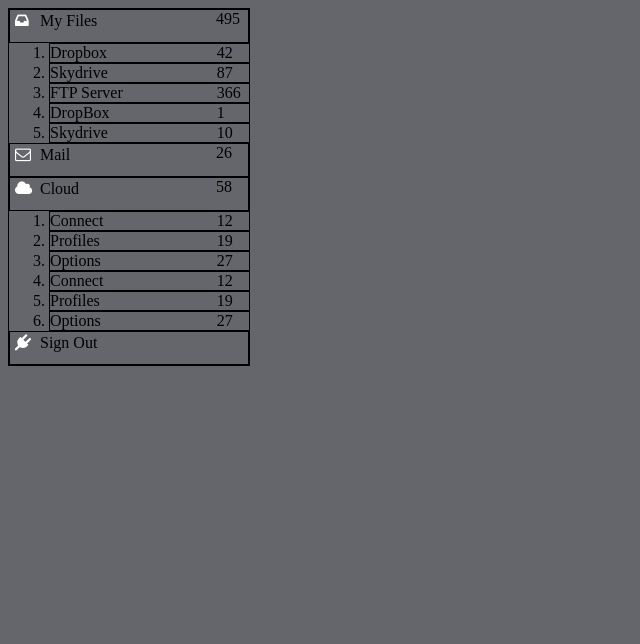
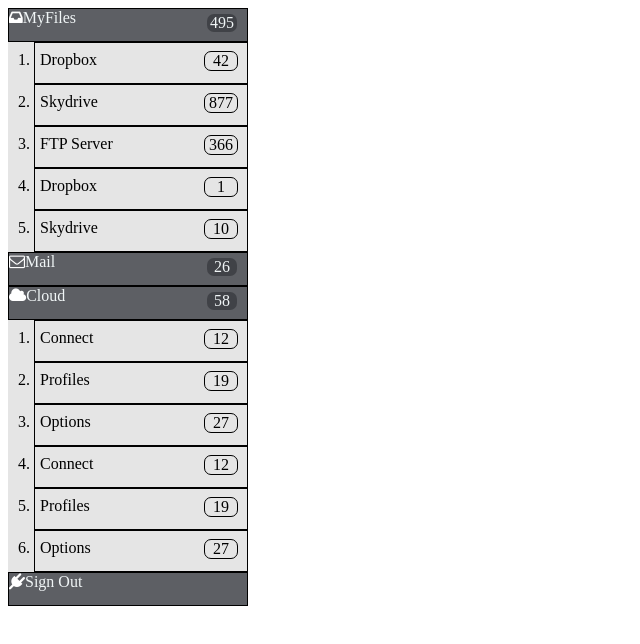
Before and after one commit to tumbando/congenial-parakeet, a plain HTML site: page index.html in a window 1280 px wide. Shown: the whole page, without its empty margins (0-640 px from the left). Drawn offline with nearby package versions, Linux system fonts and the light colour scheme.

Commit message:
restructred html layout

```diff
--- a/index.html
+++ b/index.html
@@ -9,73 +9,51 @@
 </head>
 
 <body>
-    <div class="container">
-        <div class="tab"><i class="fa fa-inbox fa-inverse" aria-hidden="true"></i>My Files
-            <div class="tabCounter">495</div>
+  <div class="container">
+
+
+    <div class="tab">
+        <div class="topTab">
+            <i class="fa fa-inbox fa-inverse" aria-hidden="true"></i>MyFiles
+            <div class="topTabCounter">495</div>
         </div>
+
         <ol>
-            <li>
-                <div class="content">Dropbox
-                    <div class="counter">42</div></div>
+          <li>Dropbox<div class="counter">42</div></li>
+          <li>Skydrive<div class="counter">877</div></li>
+          <li>FTP Server<div class="counter">366</div></li>
+          <li>Dropbox<div class="counter">1</div></li>
+          <li>Skydrive<div class="counter">10</div></li>
+        </ol>
+    </div>
+    <div class="tab">
+        <div class="topTab">
+            <i class="fa fa-envelope-o fa-inverse" aria-hidden="true"></i>Mail
+            <div class="topTabCounter">26</div>
+        </div>
+    </div>
+    <div class="tab">
+        <div class="topTab">
+            <i class="fa fa-cloud fa-inverse" aria-hidden="true"></i>Cloud
+            <div class="topTabCounter">58</div>
+        </div>
 
-            </li>
-            <li>
-                <div class="content">Skydrive
-                    <div class="counter">87</div></div>
-            </li>
-            <li>
-                <div class="content">FTP Server
-                    <div class="counter">366</div></div>
-            </li>
-            <li>
-                <div class="content">DropBox
-                    <div class="counter">1</div></div>
-            </li>
-            <li>
-                <div class="content">Skydrive
-                    <div class="counter">10</div></div>
-            </li>
+        <ol>
+          <li>Connect<div class="counter">12</div></li>
+          <li>Profiles<div class="counter">19</div></li>
+          <li>Options<div class="counter">27</div></li>
+          <li>Connect<div class="counter">12</div></li>
+          <li>Profiles<div class="counter">19</div></li>
+          <li>Options<div class="counter">27</div></li>
         </ol>
-        <div class="tab"><i class="fa fa-envelope-o fa-inverse" aria-hidden="true"></i>Mail
-            <div class="tabCounter">26</div>
+    </div>
+    <div class="tab">
+        <div class="topTab">
+            <i class="fa fa-plug fa-inverse" aria-hidden="true"></i>Sign Out
         </div>
-        <div class="tab"><i class="fa fa-cloud fa-inverse" aria-hidden="true"></i>Cloud
-            <div class="tabCounter">58</div>
-        </div>
-        <ol>
-            <li>
-                <div class="content">Connect
-                    <div class="counter">12</div>
-                </div>
-            </li>
-            <li>
-                <div class="content">Profiles
-                    <div class="counter">19</div>
-                </div>
-            </li>
-            <li>
-                <div class="content">Options
-                    <div class="counter">27</div>
-                </div>
-            </li>
-            <li>
-                <div class="content">Connect
-                    <div class="counter">12</div>
-                </div>
-            </li>
-            <li>
-                <div class="content">Profiles
-                    <div class="counter">19</div>
-                </div>
-            </li>
-            <li>
-                <div class="content">Options
-                    <div class="counter">27</div>
-                </div>
-            </li>
-        </ol>
-        <div class="tab"><i class="fa fa-plug fa-inverse" aria-hidden="true"></i>Sign Out</div>
     </div>
+
+</div>
     <script src="https://code.jquery.com/jquery-3.0.0.min.js" integrity="sha256-JmvOoLtYsmqlsWxa7mDSLMwa6dZ9rrIdtrrVYRnDRH0=" crossorigin="anonymous"></script>
     <script type="text/javascript" src="main.js"></script>
 </body>
--- a/main.js
+++ b/main.js
@@ -1,11 +1,16 @@
-$(document).ready(function() {
-  $('.tab').on('click', function(evt){
-    $('ol').slideUp();
-      // $('.counter').toggleClass('hidden');
-  });
-
-//   var $tab=$('.tab');
-// $tab.on('click', function(){
-//   $('.container').slideDown();
+// $(document).ready(function() {
+//     $('.tab').on('click', function(evt) {
+//         $('ol').addClass('hidden');
+//         $(this).children('ol').removeClass('hidden');
+//
+//         //   var $tab=$('.tab');
+//         // $tab.on('click', function(){
+//         //   $('.container').slideDown();
+//         // });
+//     });
 // });
-});
+//
+//
+//
+// //when i click on ANY tab, give ALL content hidden class,
+// //then remove it from whatever tab was clicked.
--- a/styles/main.css
+++ b/styles/main.css
@@ -1,50 +1,84 @@
-*{
-  background-color: #64666b;
+.container {
+    width: 15rem;
+    /*border: 1px solid black;*/
+    /*height: 37.4rem;*/
+    /*background-color: red;*/
 }
 
-.container {
-  width: 15rem;
+.topTab {
   border: 1px solid black;
-}
-.tab {
-  border: 1px solid black;
-  height: 2rem;
+  height:2rem;
+  background-color: #5d5f64;
+  color: #f0f5f6;
 }
 
-.tabCounter {
-  width: 2rem;
+.topTab:hover {
+    background-color: #84aa30;
+    color: #5d5f64;
+  }
+.tabContent {
+  color:#5d5f64;
+}
+
+.topTabCounter {
+    width: 30px;
     float: right;
+    margin-right: 10px;
+    background-color: #404247;
+    border-radius: 7px;
+    margin-top: 5px;
+    text-align: center;
+    color: #f0f5f6;
 }
 
 .counter {
     width: 2rem;
     float: right;
+    border-radius: 7px;
+    /* background-color: pink; */
+    border: 1px solid black;
+    text-align: center;
+    margin-right: 9px;
 }
-
-i {
+.mail {
+  display: block;
+}
+/*i {
   height: 10px;
   width: 5rem;
   padding-left: 5px;
   padding-top: 2px;
-}
-.fa-inverse {
+}*/
+/*.fa-inverse {
     color: #fff;
     width: 25px;
-}
+}*/
 
-.hidden {
-  height:0;
-  color: transparent
-}
 
 li {
-    width: 99.4%;
+    /* width: 99.4%; */
+    height: 2rem;
     border: 1px solid black;
-    margin: 0;
+    padding-left: 5px;
+    padding-top: 8px;
 }
 
 ol {
     height: auto;
     margin: 0;
     box-sizing: border-box;
+    background-color: #e5e5e5;
+    padding-left: 26px;
     }
+
+.hidden {
+    height: 0;
+    overflow: hidden;
+    color: transparent;
+    border: 0;
+    transition: .5s;
+}
+
+.content {
+  background-color: #e5e5e5;
+}
```
Lines whose indentation alone changed are shown as unchanged.
